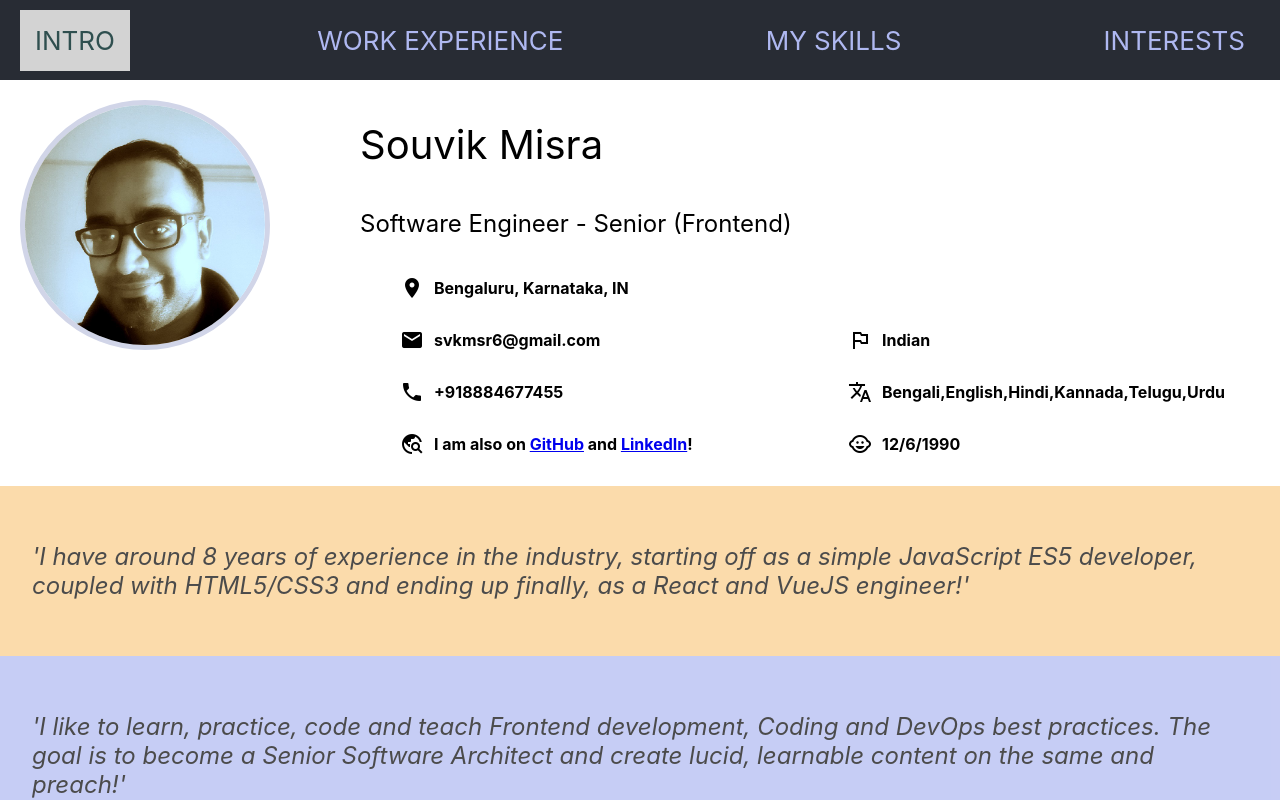
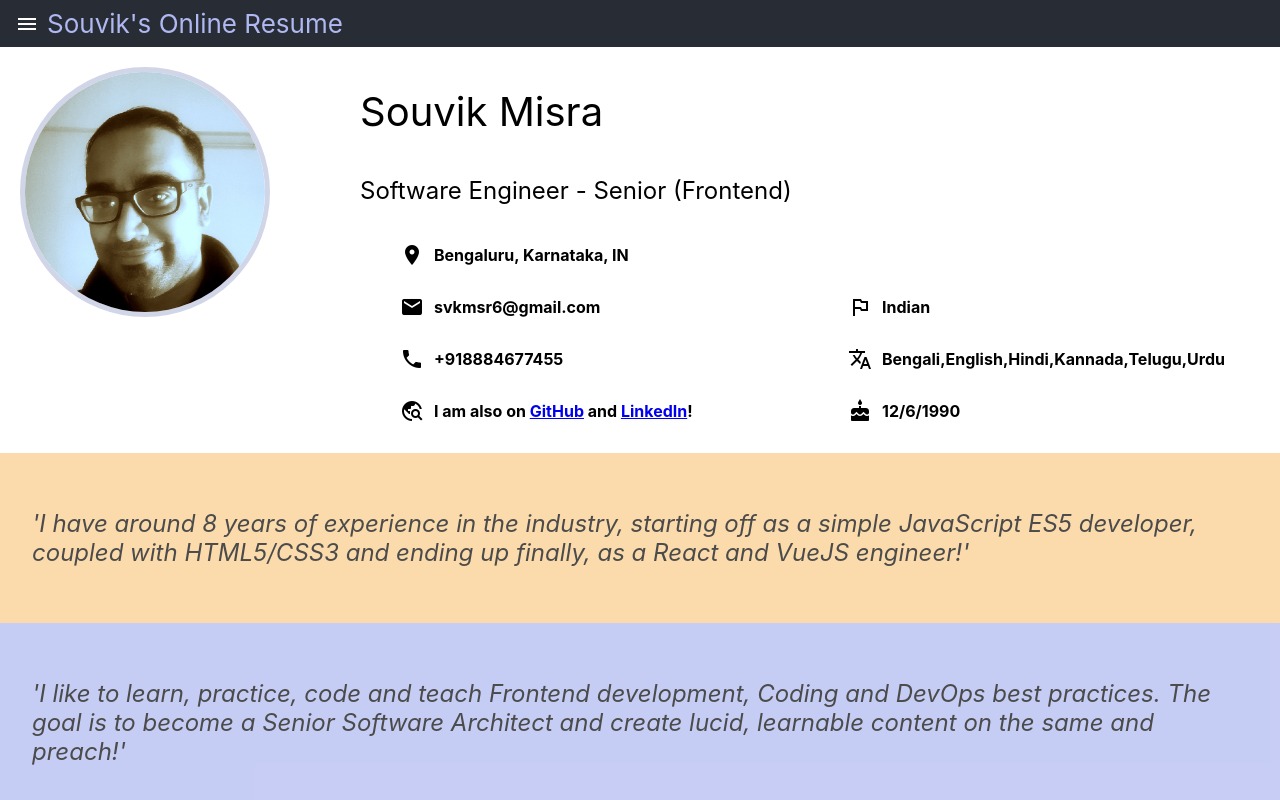
Before and after one commit to svkmsr6/svk-profile-app, a React (Create React App) app: page / in a window 1280 px wide. Shown: the top 800 px of the page. Built offline with nearby package versions, Linux system fonts and the light colour scheme.

Commit message:
Added Side panel

```diff
--- a/src/App.css
+++ b/src/App.css
@@ -65,3 +65,11 @@
     box-shadow: 20px 20px 20px 20px rgb(69, 69, 72);
   }
 }
+
+@keyframes halo-glow {
+  to {
+    background-color: rgb(91, 91, 99);
+    border: 1px solid rgb(91, 91, 99);
+    border-radius: 60%;
+  }
+}
--- a/src/App.js
+++ b/src/App.js
@@ -8,11 +8,10 @@ import {
 import { routeLinks } from './utils/route-config-utils';
 
 function App() {
-
   return (
     <Router>
       <div className="App">
-        <Header routeLinks={routeLinks} />
+        <Header/>
         <Switch>
           {
             routeLinks.map((link, idx) => (
--- a/src/components/Header.css
+++ b/src/components/Header.css
@@ -1,25 +1,21 @@
-.App-header {
+  .App-header {
     background-color: #282c34;
-    min-height: 10vh;
+    min-height: 1vh;
     display: flex;
     align-items: center;
-    justify-content: space-between;
+    justify-content: flex-start;
     font-size: calc(10px + 2vmin);
     color: white;
-    padding: 0 20px;
+    padding: 0 15px;
+  }
+
+  .App-header > .menu {
+    cursor: pointer;
   }
 
   .App-header > a {
     color: #afb8f1;
-    padding: 15px;
+    padding: 8px;
+    margin: 0;
     text-decoration: none;
   }
-
-  .App-header > a:hover {
-    animation: fade-glow 0.25s ease-in forwards;
-  }
-
-  .App-header > a.active {
-    background-color: lightgray;
-    color: darkslategrey;
-  }
--- a/src/components/Header.js
+++ b/src/components/Header.js
@@ -1,14 +1,19 @@
-import React from 'react';
-import { NavLink } from "react-router-dom";
+import React, { useState } from 'react';
+import { Link } from "react-router-dom";
+import { routeLinks } from '../utils/route-config-utils';
+import RoutePanel from './plugins/RoutePanel';
 import './Header.css';
 
 function Header(props) {
+    const [isOpen, setOpen] = useState(false);
     return (
-        <header className="App-header">
-            {
-                props.routeLinks.map((link, idx) => <NavLink key={idx} to={link.url} activeClassName="active" exact={link.exact} >{link.text}</NavLink>)
-            }
-        </header>
+        <>
+            <header className="App-header">
+                <span className="material-icons menu" onClick={() => setOpen(!isOpen)}>{isOpen ? 'close':'menu'}</span>
+                <Link to="/" exact="true">Souvik's Online Resume</Link>
+            </header>
+            {isOpen ? <RoutePanel routeLinks={routeLinks} toggler={setOpen} />: null}
+        </>
 
     );
 }
--- a/src/components/OtherInfo.js
+++ b/src/components/OtherInfo.js
@@ -25,7 +25,7 @@ function OtherInfo(props) {
                         </span>
                     </li>
                     <li className="info-list-item">
-                        <span className="material-icons icon">child_care</span>
+                        <span className="material-icons icon">cake</span>
                         <span className="info">
                             <p className="data">{getFormattedDate(day, month, year)}</p>
                         </span>
--- /dev/null
+++ b/src/components/plugins/RoutePanel.css
@@ -0,0 +1,36 @@
+.route-panel {
+    position: absolute;
+    height: 99%;
+    width: 100%;
+    z-index: 1000;
+    background-color: #292727d4;
+}
+
+.route-panel > .route-panel-links {
+    display: flex;
+    flex-direction: column;
+    justify-content: flex-start;
+    align-items: center;
+    width: 4%;
+    background-color: #282c34;
+    height: 100%;
+    transition: width 2s;
+}
+
+.route-panel > .route-panel-links > a {
+    text-decoration: none;
+    color: rgb(220, 220, 250);
+    cursor: pointer;
+    margin: 10px 0;
+    padding: 4px;
+}
+
+.route-panel > .route-panel-links > a.active {
+    background-color: rgb(91, 91, 99);
+    border: 1px solid rgb(91, 91, 99);
+    border-radius: 60%;
+}
+
+.route-panel > .route-panel-links > a:hover {
+    animation: halo-glow 0.25s ease forwards;
+}
--- /dev/null
+++ b/src/components/plugins/RoutePanel.js
@@ -0,0 +1,27 @@
+import React from 'react';
+import { NavLink } from 'react-router-dom';
+import './RoutePanel.css';
+
+function RoutePanel(props) {
+    return (
+        <div className="route-panel">
+            <div className="route-panel-links">
+                {
+                props.routeLinks.map((link, idx) => (
+                <NavLink
+                    key={idx}
+                    to={link.url}
+                    activeClassName="active"
+                    exact={link.exact}
+                    title={link.text}
+                >
+                    <span className="material-icons" onClick={() => props.toggler(false)}>{link.icon}</span>
+                </NavLink>
+                ))
+                }
+            </div>
+        </div>
+    );
+}
+
+export default RoutePanel;
--- a/src/utils/route-config-utils.js
+++ b/src/utils/route-config-utils.js
@@ -7,17 +7,21 @@ export const routeLinks = [{
     url:"/",
     text: "INTRO",
     comp: Intro,
-    exact: true
+    exact: true,
+    icon: 'home'
 },{
     url:"/work-ex",
     text: "WORK EXPERIENCE",
-    comp: WorkExp
+    comp: WorkExp,
+    icon: 'corporate_fare'
 },{
     url:"/my-skills",
     text: "MY SKILLS",
-    comp: MySkills
+    comp: MySkills,
+    icon: 'construction'
 },{
     url:"/interests",
     text: "INTERESTS",
-    comp: Interests
+    comp: Interests,
+    icon: 'sports_esports'
 }];
```
